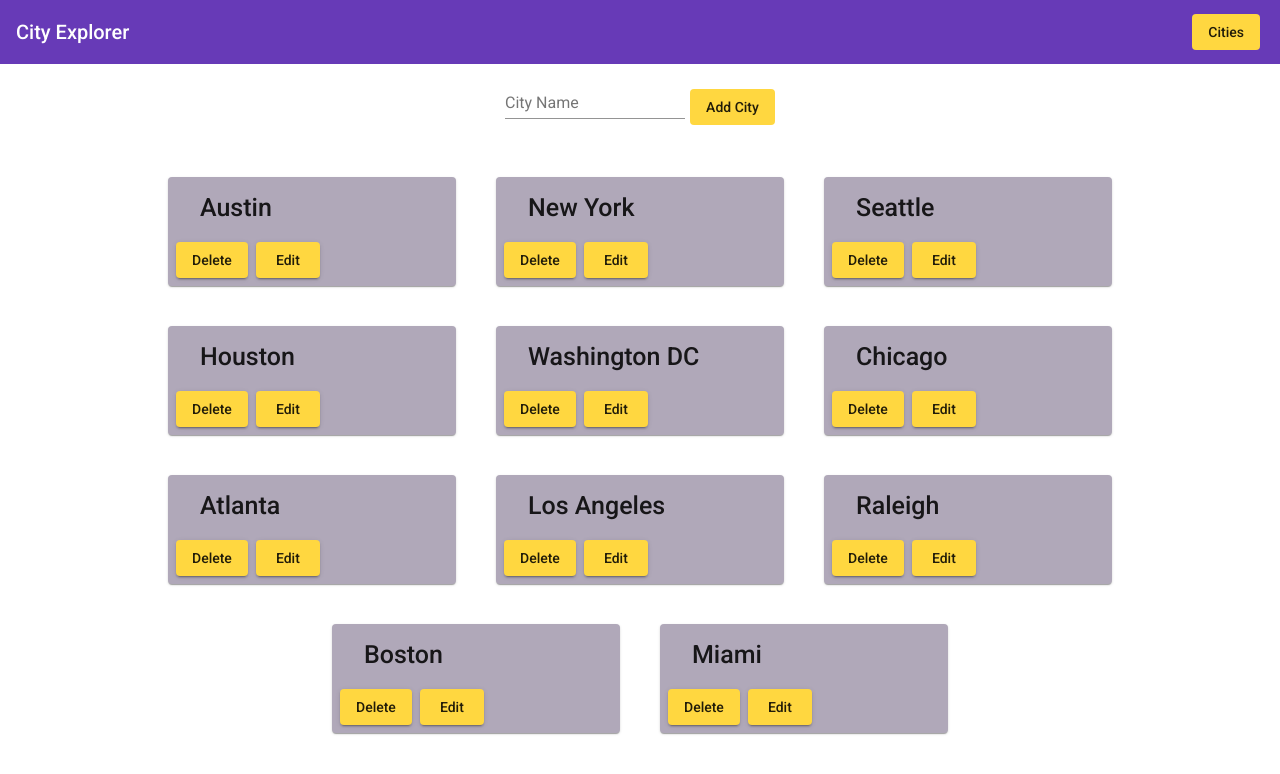
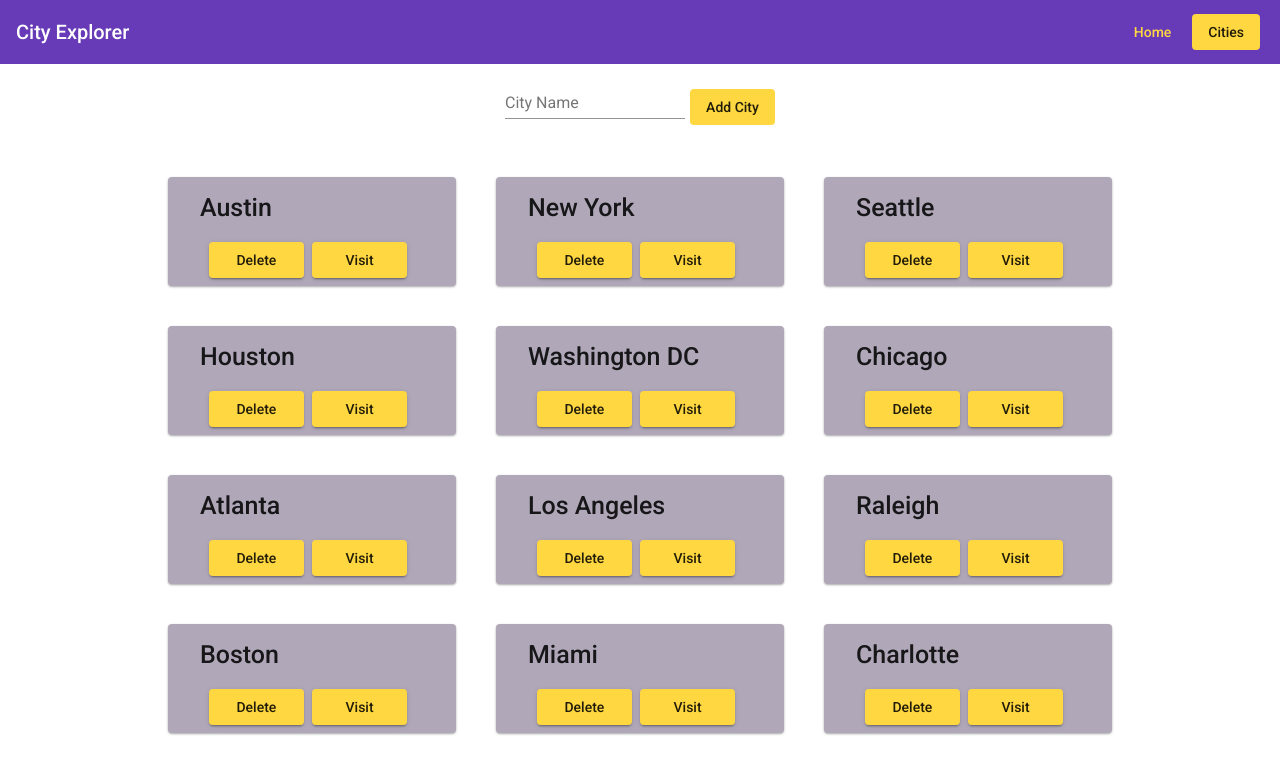
Before and after one commit to samir-hub/angular-cities-app, an Angular app in the folder cities-app/: page /cities in a window 1280 px wide. Shown: the top 774 px of the page. Built offline with nearby package versions, Linux system fonts and the light colour scheme; data requests are answered from the project's data file.

Commit message:
styling updates

```diff
--- a/cities-app/server/db.json
+++ b/cities-app/server/db.json
@@ -43,6 +43,10 @@
     {
       "id": 11,
       "name": "Miami"
+    },
+    {
+      "name": "Charlotte",
+      "id": 12
     }
   ]
 }
--- a/cities-app/src/app/app.component.html
+++ b/cities-app/src/app/app.component.html
@@ -4,9 +4,24 @@
       City Explorer
     </span>
     <div style="position: absolute; right: 20px;">
-    <button  routerLink="/cities" routerLinkActive="active" color="accent" mat-flat-button>Cities</button>
-  </div>
+      <button
+        routerLink="/"
+        routerLinkActive="active"
+        color="accent"
+        mat-button
+      >
+        Home
+      </button>
+      <button
+      style="margin-left: 5px;"
+        routerLink="/cities"
+        routerLinkActive="active"
+        color="accent"
+        mat-flat-button
+      >
+        Cities
+      </button>
+    </div>
   </mat-toolbar>
-
 </div>
 <router-outlet></router-outlet>
--- a/cities-app/src/app/cities/cities-list/cities-list.component.html
+++ b/cities-app/src/app/cities/cities-list/cities-list.component.html
@@ -18,15 +18,15 @@
   <mat-list style="display: flex; justify-content: center; flex-wrap: wrap;">
     <mat-card
       *ngFor="let city of listCities"
-      style="width: 20%; margin: 20px; background-color: #B0A8B9;"
+      style="width: 20%; margin: 20px; background-color: #B0A8B9; box-shadow: 0 1px 3px rgba(0, 0, 0, 0.12), 0 1px 2px rgba(0, 0, 0, 0.24);"
       class="example-card"
     >
       <mat-card-header>
         <mat-card-title style="font-size: 25px;">{{ city.name }}</mat-card-title>
       </mat-card-header>
-      <mat-card-actions>
-        <button (click)="onDelete(city)" color="accent" mat-raised-button>Delete</button>
-        <button (click)="onEdit(city)" color="accent" mat-raised-button>Edit</button>
+      <mat-card-actions style="display: flex; justify-content: center;">
+        <button style="width: 35%;" (click)="onDelete(city)" color="accent" mat-raised-button>Delete</button>
+        <button style="width: 35%;" routerLink='/city/{{city.id}}' color="accent" mat-raised-button>Visit</button>
       </mat-card-actions>
     </mat-card>
   </mat-list>
--- a/cities-app/src/app/cities/city/city.component.html
+++ b/cities-app/src/app/cities/city/city.component.html
@@ -6,7 +6,9 @@
         Overall Score: {{ teleport_city_score }} / 100
       </h1>
     </div>
-      <img style="width: 37%;" src="{{ mobileImage }}" />
+    <div style="width: 600px; height: 656.25px;">
+      <img style="width: 600px;" src="{{ mobileImage }}" />
+    </div>
   </div>
 
   <div style="display: flex; flex-wrap: wrap; justify-content: space-evenly;">
--- a/cities-app/src/app/home/home.component.html
+++ b/cities-app/src/app/home/home.component.html
@@ -2,7 +2,7 @@
     <h1 style="width: 40%; text-align: center; margin-bottom: 0;">Find Your Next Home</h1>
     <h3 style="margin-top: 0;">Select one of the cities below to begin your search. </h3>
     <div
-      style="display: flex; justify-content: space-evenly; margin-bottom: 10px; width: 100%; flex-wrap: wrap;"
+      style="display: flex; justify-content: space-evenly; margin-bottom: 10px; width: 100%; flex-wrap: wrap; height: 200px"
     >
       <button
       routerLink='/city/{{city.id}}'
--- a/cities-app/src/app/services/city.service.ts
+++ b/cities-app/src/app/services/city.service.ts
@@ -27,4 +27,8 @@ export class cityService {
   deleteCity(id: number): Observable<any> {
     return this.httpclient.delete(`http://localhost:3000/cities/${id}`)
   }
+
+  editCity(id: number, city: {}): Observable<any> {
+    return this.httpclient.put(`http://localhost:3000/cities/${id}`, city)
+  }
 }
```
Lines whose indentation alone changed are shown as unchanged.
